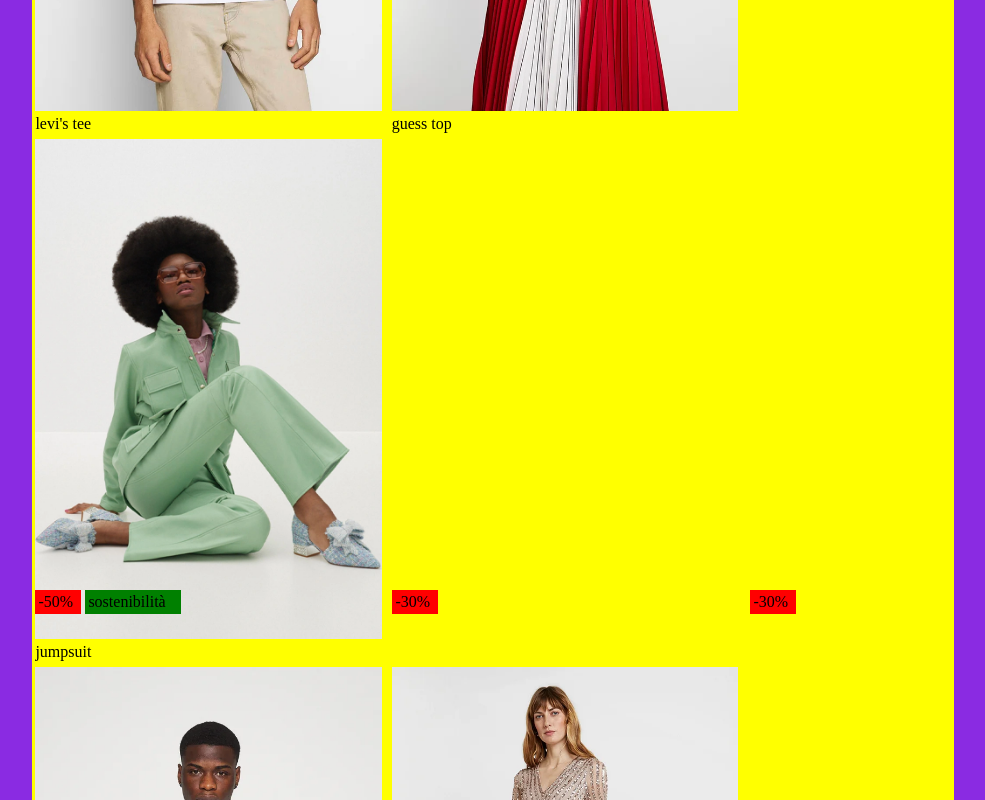
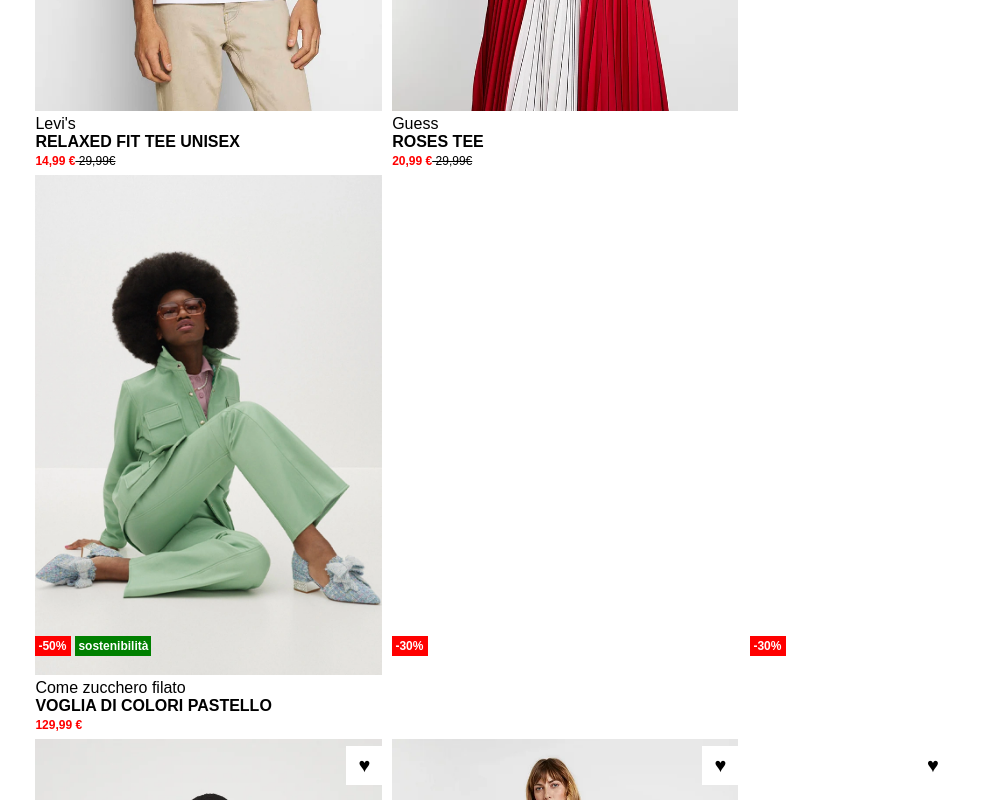
Before and after one commit to GiulsV/html-css-boolando, a plain HTML site: page index.html in a window 1280 px wide. Shown: the part 400-1200 px from the top of the page, without its empty margins (198-1183 px from the left). Drawn offline with Linux system fonts and the light colour scheme.

Commit message:
modifiche label e didascalie

```diff
--- a/css/style.css
+++ b/css/style.css
@@ -1,7 +1,7 @@
 body{
-    background-color: blueviolet;
     margin-left: 10%;
     margin-right: 10%;
+    font-family: Arial, Helvetica, sans-serif;
 }
 
 /* .container{
@@ -17,7 +17,6 @@ body{
 .row{
     position: relative;
     width:fit-content;
-    background-color: yellow;
     margin-left: 10%;
 }
 /* div row prende tutte le immagini all'interno */
@@ -43,38 +42,51 @@ body{
 /* label discount */
 .primariga .cinquanta-sale{
     background-color: red;
-    width: 40px;
+    color: white;
+    font-size: 12px;
+    font-weight: bold;
+    width: 30px;
     padding: 3px;
     position: absolute;
-    bottom: 50px;
+    bottom: 80px;
     left: 3px;
 }
 
 .primariga .sostenibilita{
     background-color: green;
-    width: 90px;
+    color: white;
+    font-size: 12px;
+    font-weight: bold;
+    width: 70px;
     padding: 3px;
     position: absolute;
-    bottom: 50px;
-    left: 53px;
+    bottom: 80px;
+    left: 43px;
 }
 .primariga .trenta-sale{
     background-color: red;
-    width: 40px;
+    color: white;
+    font-size: 12px;
+    font-weight: bold;
+    width: 30px;
     padding: 3px;
     position: absolute;
-    bottom: 50px;
+    bottom: 80px;
     left: 360px;
 
 }
 .primariga .trenta-sale-left{
     background-color: red;
-    width: 40px;
+    color: white;
+    font-size: 12px;
+    font-weight: bold;
+    width: 30px;
     padding: 3px;
     position: absolute;
-    bottom: 50px;
+    bottom: 80px;
     left: 718px;
 }
+
 #levismaglietta:hover {
     content: url("../img/4b.webp");
 }
@@ -86,9 +98,62 @@ body{
 }
 .sostenibilita-left{
     background-color: green;
-    width: 90px;
+    color: white;
+    font-size: 12px;
+    font-weight: bold;
+    width: 70px;
     padding: 3px;
     position: absolute;
-    bottom: 50px;
+    bottom: 80px;
     left: 718px;
 }
+
+.text{
+    font-weight: bolder;
+}
+
+.color{
+    color: red;
+    font-size: 12px;
+    font-weight: bolder;
+}
+
+.deco{
+    text-decoration: line-through;
+    font-size: 12px;
+}
+.heart{
+    background-color: white;
+    padding: 8px 8px;
+    width: 20px;
+    height: auto;
+    text-align: center;
+    font-size: 20px;
+    position: absolute;
+    top: 10px;
+    right: 3px;
+}
+.heartright{
+    background-color: white;
+    padding: 8px 8px;
+    width: 20px;
+    height: auto;
+    text-align: center;
+    font-size: 20px;
+    position: absolute;
+    top: 10px;
+    left: 314px;
+}
+
+.heartcenter{
+    background-color: white;
+    padding: 8px 8px;
+    width: 20px;
+    height: auto;
+    text-align: center;
+    font-size: 20px;
+    position: absolute;
+    top: 10px;
+    left: 670px;
+
+}
--- a/index.html
+++ b/index.html
@@ -16,7 +16,9 @@
             <figure class="primariga">
                 <img src="img/1.webp" alt="levismaglietta" id="levistee">
                 <figcaption>
-                    levi's tee
+                    Levi's <br>
+                    <span class="text">RELAXED FIT TEE UNISEX</span> <br>
+                    <span class="color">14,99 &euro;</span><span class="deco"> 29,99&euro;</span>
                 </figcaption>
                 <!-- div etichetta sconti -->
                 <div class="cinquanta-sale">
@@ -26,37 +28,58 @@
                 <div class="sostenibilita">
                     sostenibilità
                 </div>
+                <div class="heartright">
+                    &hearts;
+
+                </div>
             </figure>
             <!-- seconda img -->
             <figure class="primariga">
                 <img src="img/2.webp" alt="guesstop" id="guesstop">
                 <figcaption>
-                    guess top
+                    Guess<br>
+                    <span class="text">ROSES TEE</span> <br>
+                    <span class="color">20,99 &euro;</span ><span class="deco"> 29,99&euro;</span>
                 </figcaption>
                 <!-- div etichetta sconti -->
                 <div class="trenta-sale">
                     -30%
+                </div>
+                <div class="heartcenter">
+                    &hearts;
+
                 </div>
             </figure>
             <!-- terza img -->
             <figure class="primariga">
                 <img src="img/3.webp" alt="jumpsuit" id="jumpsuit">
                 <figcaption>
-                    jumpsuit
+                    Come zucchero filato <br>
+                    <span class="text">VOGLIA DI COLORI PASTELLO</span> <br>
+                    <span class="color">129,99 &euro;</span>
                 </figcaption>
                 <!-- div etichetta sconti -->
                 <div class="trenta-sale-left">
                     -30%
                 </div>
+                <div class="heart">
+                    &hearts;
+
+                </div>
             </figure>
         </div>
     <!-- </section> -->
+
+
+    <!-- Second Row -->
     <div class="row">
         <!-- prima img -->
         <figure class="primariga">
             <img src="img/4.webp" alt="levismaglietta" id="levismaglietta">
             <figcaption>
-                levi's tee
+                Levi' <br>
+                <span class="text">TEE UNISEX</span> <br>
+                <span class="color">14,99 &euro;</span><span class="deco"> 29,99&euro;</span>
             </figcaption>
             <!-- div etichetta sconti -->
             <div class="cinquanta-sale">
@@ -66,25 +89,41 @@
             <div class="sostenibilita">
                 sostenibilità
             </div>
+            <div class="heartright">
+                &hearts;
+
+            </div>
         </figure>
         <!-- seconda img -->
         <figure class="primariga">
             <img src="img/5.webp" alt="vestito-rosa" id="vestito">
             <figcaption>
-                guess top
+                Maya Deluxe <br>
+                <span class="text">STRIPE BODICE</span> <br>
+                <span class="color">99,99 &euro;</span>
             </figcaption>
+            <div class="heartcenter">
+                &hearts;
+
+            </div>
 
         </figure>
         <!-- terza img -->
         <figure class="primariga">
             <img src="img/6.webp" alt="maglione-nero" id="maglione">
             <figcaption>
-                jumpsuit
+                Esprit <br>
+                <span class="text">MAGLIONE &#175; Black</span> <br>
+                <span class="color">14,99 &euro;</span><span class="deco"> 29,99&euro;</span>
             </figcaption>
             <!-- div etichetta sconti -->
             <div class="sostenibilita-left">
                 sostenibilità
             </div>
+            <div class="heart">
+                &hearts;
+
+            </div>
         </figure>
     </div>
 </body>
```
